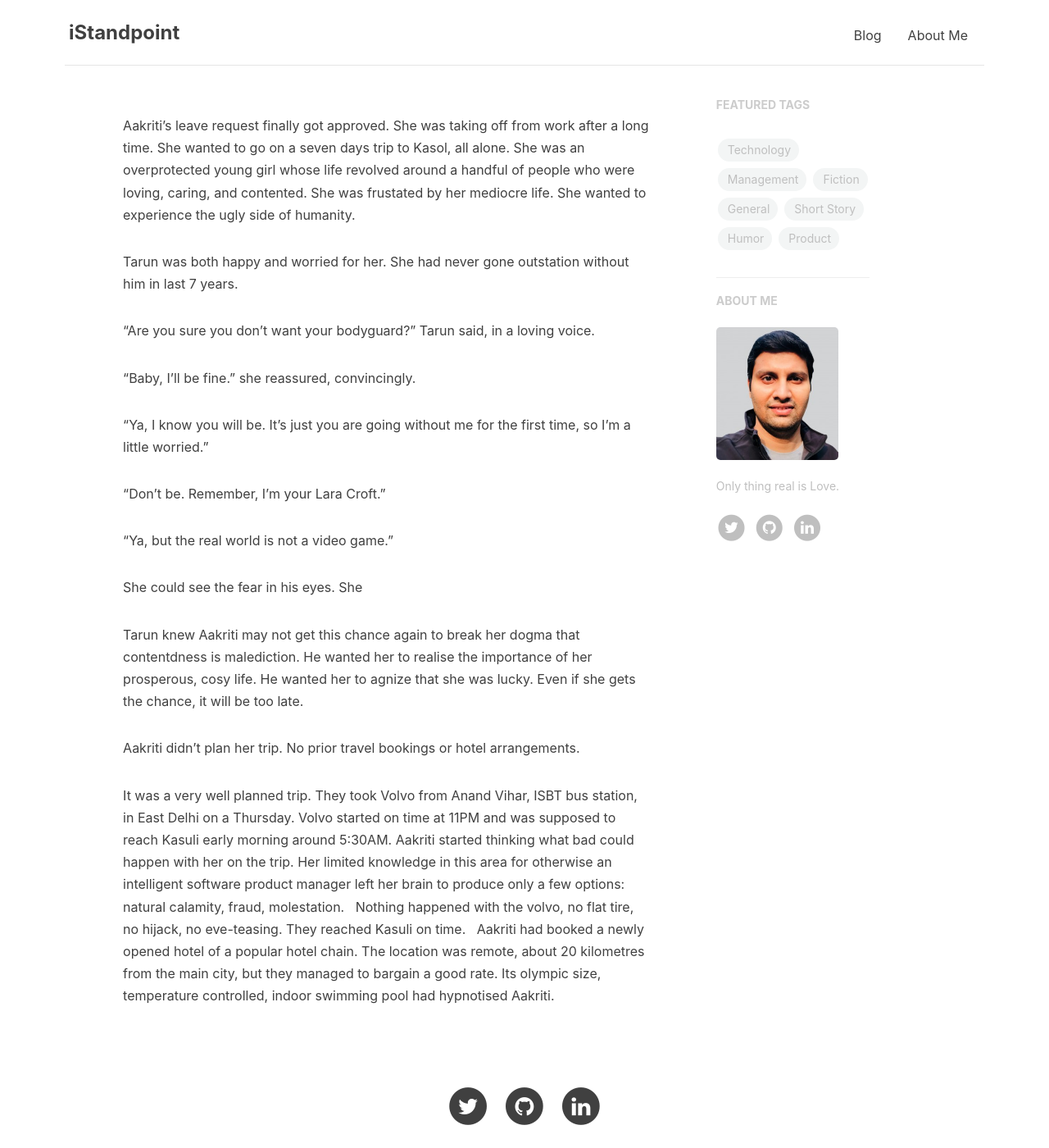
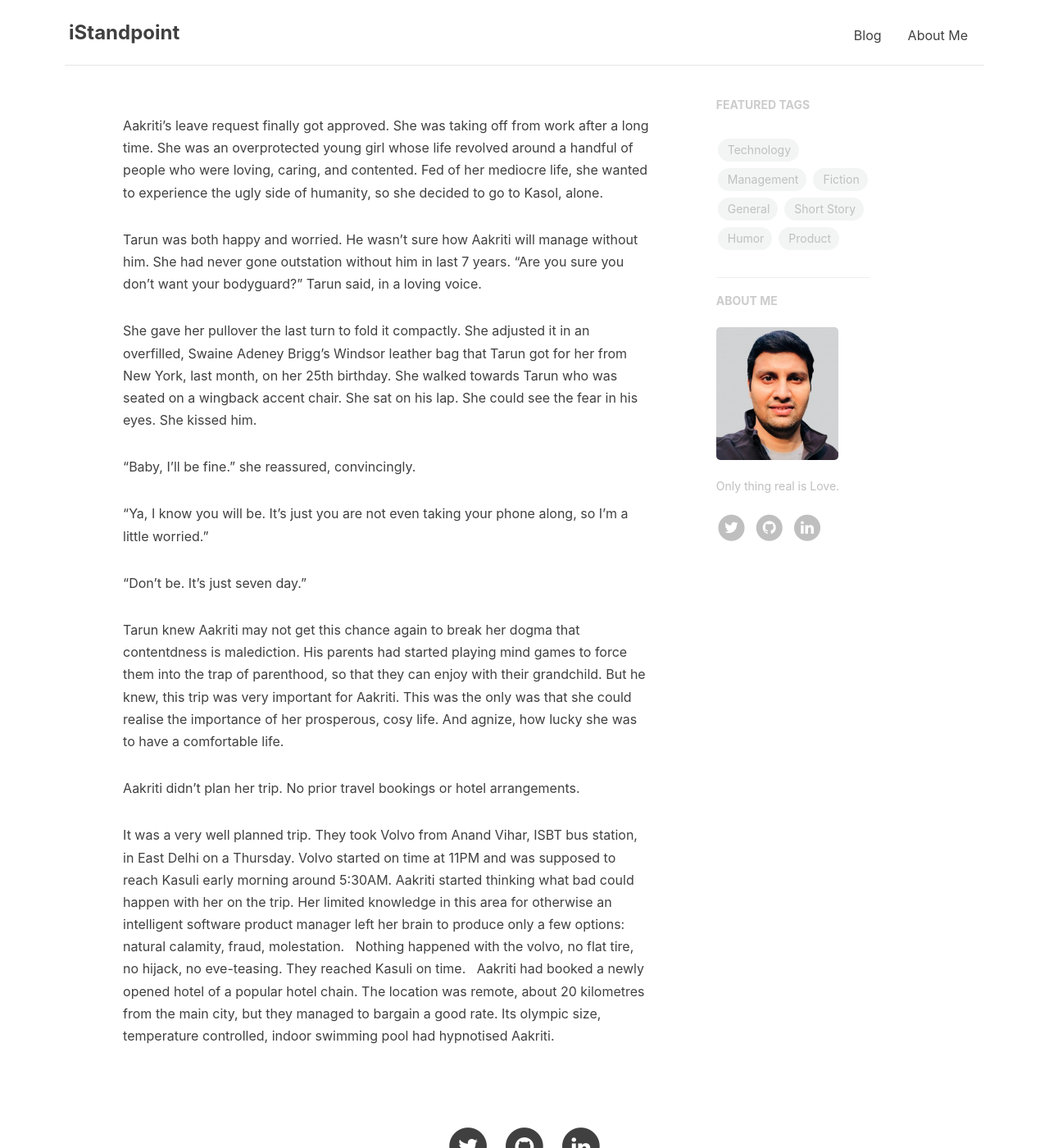
Before and after one commit to gargsaar/singlepage_website_ni, a Jekyll site: the page built from drafts/the-last-trip.markdown, in a window 1280 px wide and 1400 px high. Shown: the whole window at 82% size. Built offline with Jekyll 4.4.1, drawn with Linux system fonts in a browser that asks for light colours; nearby versions of some CDN libraries; our own code applies the rules of GitHub Pages for plain Markdown files.

Commit message:
Update the-last-trip.markdown

```diff
--- a/drafts/the-last-trip.markdown
+++ b/drafts/the-last-trip.markdown
@@ -1,20 +1,16 @@
-Aakriti's leave request finally got approved. She was taking off from work after a long time. She wanted to go on a seven days trip to Kasol, all alone. She was an overprotected young girl whose life revolved around a handful of people who were loving, caring, and contented. She was frustated by her mediocre life. She wanted to experience the ugly side of humanity.
+Aakriti's leave request finally got approved. She was taking off from work after a long time. She was an overprotected young girl whose life revolved around a handful of people who were loving, caring, and contented. Fed of her mediocre life, she wanted to experience the ugly side of humanity, so she decided to go to Kasol, alone.
 
-Tarun was both happy and worried for her. She had never gone outstation without him in last 7 years.
+Tarun was both happy and worried. He wasn't sure how Aakriti will manage without him. She had never gone outstation without him in last 7 years. "Are you sure you don’t want your bodyguard?" Tarun said, in a loving voice.
 
-"Are you sure you don’t want your bodyguard?" Tarun said, in a loving voice.
+She gave her pullover the last turn to fold it compactly. She adjusted it in an overfilled, Swaine Adeney Brigg’s Windsor leather bag that Tarun got for her from New York, last month, on her 25th birthday. She walked towards Tarun who was seated on a wingback accent chair. She sat on his lap. She could see the fear in his eyes. She kissed him.
 
 "Baby, I'll be fine." she reassured, convincingly.
 
-"Ya, I know you will be. It's just you are going without me for the first time, so I'm a little worried."
+"Ya, I know you will be. It's just you are not even taking your phone along, so I'm a little worried."
 
-"Don’t be. Remember, I'm your Lara Croft."
+"Don’t be. It's just seven day."
 
-"Ya, but the real world is not a video game."
-
-She could see the fear in his eyes. She
-
-Tarun knew Aakriti may not get this chance again to break her dogma that contentdness is malediction. He wanted her to realise the importance of her prosperous, cosy life. He wanted her to agnize that she was lucky. Even if she gets the chance, it will be too late.
+Tarun knew Aakriti may not get this chance again to break her dogma that contentdness is malediction. His parents had started playing mind games to force them into the trap of parenthood, so that they can enjoy with their grandchild. But he knew, this trip was very important for Aakriti. This was the only was that she could realise the importance of her prosperous, cosy life. And agnize, how lucky she was to have a comfortable life.
 
 Aakriti didn't plan her trip. No prior travel bookings or hotel arrangements.
 
```
